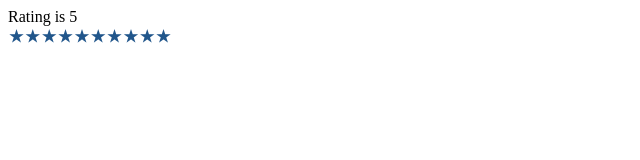
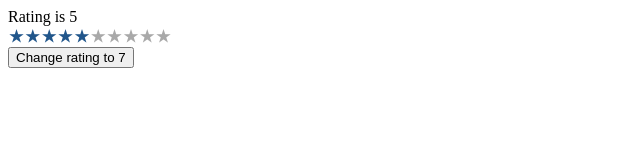
Before and after one commit to jackieiscool/custom_directives, a plain HTML site: page index.html in a window 1280 px wide. Shown: the whole page, without its empty margins (0-640 px from the left). Drawn offline with Linux system fonts and the light colour scheme.

Commit message:
Can change rating

```diff
--- a/index.html
+++ b/index.html
@@ -8,5 +8,6 @@
   <body ng-app="myApp" ng-init="rating = 5">
     Rating is {{rating}} <br/>
     <div my-rating rating-value="rating" max="10"></div>
+    <button ng-click="rating = 7">Change rating to 7</button>
   </body>
 </html>
--- a/script.js
+++ b/script.js
@@ -4,7 +4,7 @@ app.directive('myRating', function () {
     return {
       restrict: 'A',
       template: '<ul class="rating">' +
-                  '<li ng-repeat="star in stars" class="filled">' +
+                  '<li ng-repeat="star in stars" ng-class="star">' +
                     '\u2605' +
                   '</li>' +
                 '</ul>',
@@ -13,10 +13,19 @@ app.directive('myRating', function () {
         max: '='
       },
       link: function (scope, elem, attrs) {
-        scope.stars = [];
-        for (var  i = 0; i < scope.max; i++) {
-          scope.stars.push({filled: i < scope.ratingValue});
-        }
+
+        var updateStars = function() {
+          scope.stars = [];
+          for (var  i = 0; i < scope.max; i++) {
+            scope.stars.push({filled: i < scope.ratingValue});
+          }
+        };
+
+        scope.$watch('ratingValue', function(oldVal, newVal) {
+          if (newVal) {
+            updateStars();
+          }
+        });
       }
     }
   });
```
